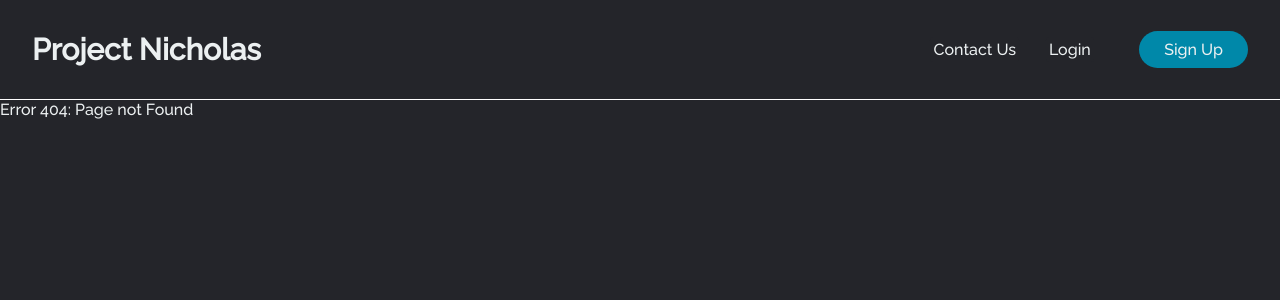
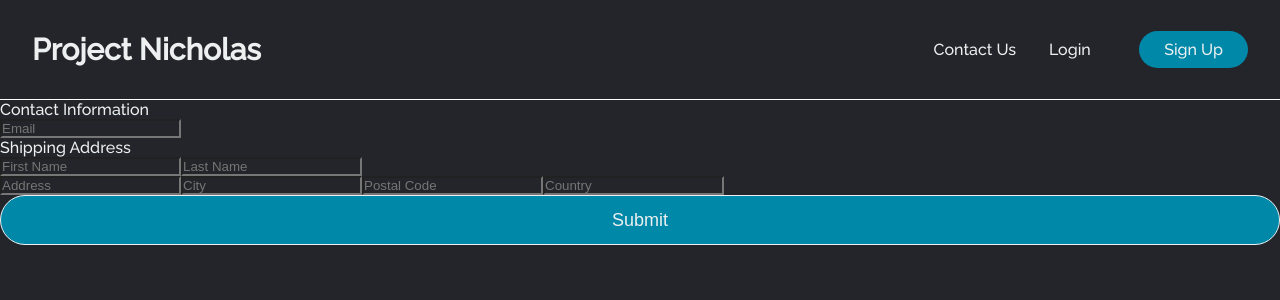
Before and after one commit to UTSCC09/project-nicholas, a React (Create React App) app in the folder client/: page /buynow/1 in a window 1280 px wide. Before the commit this address had no page. Shown: the top 300 px of the page. Built offline with nearby package versions, Linux system fonts and the light colour scheme; no server answers.

Commit message:
buynow page

```diff
--- a/client/src/App.js
+++ b/client/src/App.js
@@ -6,6 +6,7 @@ import ContactUs from "./pages/ContactUs";
 import Sell from "./pages/Sell";
 import Profile from "./pages/Profile";
 import Item from "./pages/Item";
+import BuyNow from "./pages/BuyNow";
 
 import Navbar from "./components/Navbar";
 import LoggedInNavbar from "./components/LoggedInNavbar";
@@ -34,6 +35,7 @@ function App() {
           <Route path="/profile" element={<Profile />}/>
           <Route path="/sell" element={<Sell/>}/>
           <Route path="/item/:id" element={<Item/>}/>
+          <Route path="/buynow/:id" element={<BuyNow/>}/>
           <Route path="*" element={<NoPage />}/>
         </Routes>
       </div>
--- /dev/null
+++ b/client/src/pages/BuyNow.js
@@ -0,0 +1,108 @@
+import React from "react";
+import { useNavigate, useParams } from "react-router-dom";
+import { useState, useEffect } from "react";
+import useAuth from "../authentication/useAuth";
+import { toast } from "react-toastify";
+
+function BuyNow() {
+
+    const [item, setItem] = useState({});
+    const [firstName, setFirstName] = useState("");
+    const [lastName, setLastName] = useState("");
+    const [address, setAddress] = useState("");
+    const [postal, setPostal] = useState("");
+    const [city, setCity] = useState("");
+    const [country, setCountry] = useState("");
+    const [email, setEmail] = useState("");
+
+    let navigate = useNavigate();
+    const { id } = useParams();
+    const auth = useAuth();
+
+    useEffect(() => {
+        getItem(id);
+    }, []);
+
+    const getItem = async (id) => {
+        try{
+            await fetch(`${process.env.REACT_APP_PUBLIC_BACKEND}/api/items/${id}`, {
+                method: "GET",
+                headers: {
+                    "Content-Type": "application/json",
+                }
+            }).then(res => res.json())
+            .then((res) => {
+                setItem(res[0]);
+            })
+        } catch (err){
+
+        }
+    }
+
+    async function submit(e) {
+        e.preventDefault();
+        try{
+            console.log(item);
+            console.log(firstName, lastName, address, postal, country, city, email);
+            console.log(auth.auth);
+            toast.success("Checkout Successful!");
+            navigate("/");
+        } catch (err){
+
+        }
+    }
+
+    return (
+        <div className="buynow">
+            <div className="buynowform">
+                <form>
+                    <h1>Contact Information</h1>
+                    <input
+                        type="email"
+                        required
+                        placeholder="Email"
+                        onChange={(e)=>{setEmail(e.target.value)}}/>
+                    <h1>Shipping Address</h1>
+                    <div className="name">
+                        <input
+                            type="text"
+                            required
+                            placeholder="First Name"
+                            onChange={(e)=>{setFirstName(e.target.value)}}/>
+                        <input
+                            type="text"
+                            required
+                            placeholder="Last Name"
+                            onChange={(e)=>{setLastName(e.target.value)}}/>
+                    </div>
+                    <input
+                        type="text"
+                        required
+                        placeholder="Address"
+                        onChange={(e)=>{setAddress(e.target.value)}}/>
+                    <input
+                        type="text"
+                        required
+                        placeholder="City"
+                        onChange={(e)=>{setCity(e.target.value)}}/>
+                    <input
+                        type="text"
+                        required
+                        placeholder="Postal Code"
+                        onChange={(e)=>{setPostal(e.target.value)}}/>
+                    <input
+                        type="text"
+                        required
+                        placeholder="Country"
+                        onChange={(e)=>{setCountry(e.target.value)}}/>
+                    <input type="submit" onClick={submit} />
+                </form>
+            </div>
+            <div className="itemdisplay">
+
+            </div>
+        </div>
+    )
+}
+
+export default BuyNow;
--- a/client/src/pages/Home.js
+++ b/client/src/pages/Home.js
@@ -1,12 +1,11 @@
 import React from "react";
 import { useState, useEffect } from "react";
-import { useLocation, useNavigate } from "react-router-dom";
+import { useNavigate } from "react-router-dom";
 import useAuth from "../authentication/useAuth"
 import "../css/Home.css";
 
 function Home () {
 
-    const location = useLocation();
     const auth = useAuth();
     let navigate = useNavigate();
     const [allImages, setAllImages] = useState();
@@ -58,7 +57,6 @@ function Home () {
                                 <h3>CA${data.price}</h3>
                             </div>
                         </div>
-
                     )
                 })}
             </div>
--- a/client/src/pages/Item.js
+++ b/client/src/pages/Item.js
@@ -1,6 +1,8 @@
 import "../css/Item.css";
-import { useParams } from "react-router-dom";
+import { useNavigate, useParams } from "react-router-dom";
 import { useState, useEffect } from "react";
+import { toast } from "react-toastify";
+import useAuth from "../authentication/useAuth";
 
 function Item(){
 
@@ -8,6 +10,9 @@ function Item(){
     const [ownerName, setOwnerName] = useState("");
 
     const { id } = useParams();
+    const navigate = useNavigate();
+    const auth = useAuth();
+
     useEffect(() => {
         getItem(id);
     }, []);
@@ -45,6 +50,15 @@ function Item(){
         }
     }
 
+    function buynowclick() {
+        if(Object.keys(auth.auth).length === 0){
+            toast.error("You are currently not logged in. Please login first.");
+            navigate("/login");
+        } else {
+            navigate("/buynow/"+id);
+        }
+    }
+
     return(
         <div className="item_display">
             <div className="item_image">
@@ -56,10 +70,7 @@ function Item(){
             <div className="item_description">
                 <h3>Sold by Seller: {ownerName}</h3>
                 <h3>Price: CA${item.price}</h3>
-                <button>
-                    Add to Cart
-                </button>
-                <button>
+                <button onClick={() => buynowclick()}>
                     Buy Now
                 </button>
             </div>
--- a/client/src/pages/Login.js
+++ b/client/src/pages/Login.js
@@ -13,8 +13,19 @@ function Login() {
 
     const { setAuth } = useAuth();
 
+    function validateInput(){
+        if(!email || !password){
+            return false;
+        }
+        return true;
+    }
+
     async function submit(e) {
         e.preventDefault();
+        if(!validateInput()){
+            toast.error("Please enter a valid email and password");
+            return;
+        }
         try{
             await fetch(`${process.env.REACT_APP_PUBLIC_BACKEND}/api/users/login`, {
                 method: "POST",
@@ -54,10 +65,21 @@ function Login() {
 
             <form>
                 <div className="txt_field">
-                    <input type="email" onChange={(e)=>{setEmail(e.target.value)}} placeholder="Email" required className="userinputs"/>
+                    <input
+                        type="email"
+                        onChange={(e)=>{setEmail(e.target.value)}}
+                        placeholder="Email"
+                        value={email}
+                        required
+                        className="userinputs"/>
                 </div>
                 <div className="txt_field">
-                    <input type="password" onChange={(e)=>{setPassword(e.target.value)}} placeholder="Password" required className="userinputs"/>
+                    <input type="password"
+                    onChange={(e)=>{setPassword(e.target.value)}}
+                    placeholder="Password"
+                    required
+                    value={password}
+                    className="userinputs"/>
                 </div>
 
                 <input type="submit" onClick={submit} />
```
